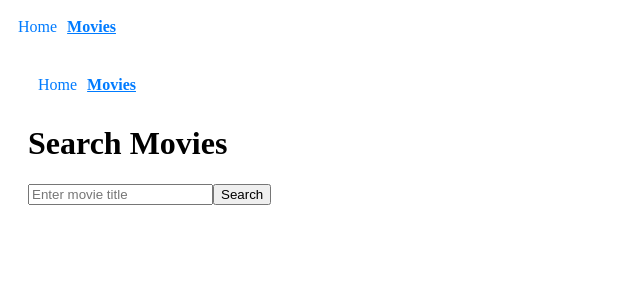
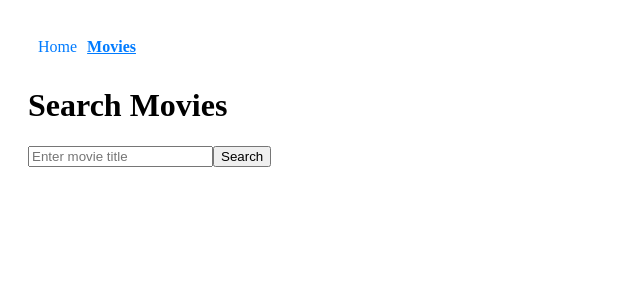
Before and after one commit to pavlokostitskyi/goit-react-hw-05, a React (Vite) app: page /movies in a window 1280 px wide. Shown: the top 300 px of the page, without its empty margins (0-640 px from the left). Built offline with nearby package versions, Linux system fonts and the light colour scheme.

Commit message:
APP-key updata

```diff
--- a/src/components/App/App.jsx
+++ b/src/components/App/App.jsx
@@ -1,7 +1,7 @@
 // src/components/App/App.jsx
 import  { Suspense, lazy } from 'react';
 import { Routes, Route } from 'react-router-dom';
-import Navigation from '../Navigation/Navigation';
+// import Navigation from '../Navigation/Navigation';
 
 const HomePage = lazy(() => import('../../pages/HomePage/HomePage'));
 const MoviesPage = lazy(() => import('../../pages/MoviesPage/MoviesPage'));
@@ -13,7 +13,7 @@ const NotFoundPage = lazy(() => import('../../pages/NotFoundPage/NotFoundPage'))
 const App = () => {
   return (
     <>
-      <Navigation />
+      {/* <Navigation /> */}
       <Suspense fallback={<div>Loading...</div>}>
         <Routes>
           <Route path="/" element={<HomePage />} />
--- a/src/components/tmdb.js
+++ b/src/components/tmdb.js
@@ -1,6 +1,6 @@
 import axios from 'axios';
 
-const API_KEY = '16101aaebb43f8e372a7b60bea2bef49';
+const API_KEY = 'eyJhbGciOiJIUzI1NiJ9.eyJhdWQiOiIxNjEwMWFhZWJiNDNmOGUzNzJhN2I2MGJlYTJiZWY0OSIsIm5iZiI6MTcyMTU4MTQwMC4wMjE1MTEsInN1YiI6IjY2OTc5ZDc4OGYyYzM5ZWE5MDdjOGY0ZSIsInNjb3BlcyI6WyJhcGlfcmVhZCJdLCJ2ZXJzaW9uIjoxfQ.dWMHEi4NDpzSggpz0J2vFe1W1N6wmqXS-lShHAPIpss';
 const BASE_URL = 'https://api.themoviedb.org/3';
 
 const instance = axios.create({
```
